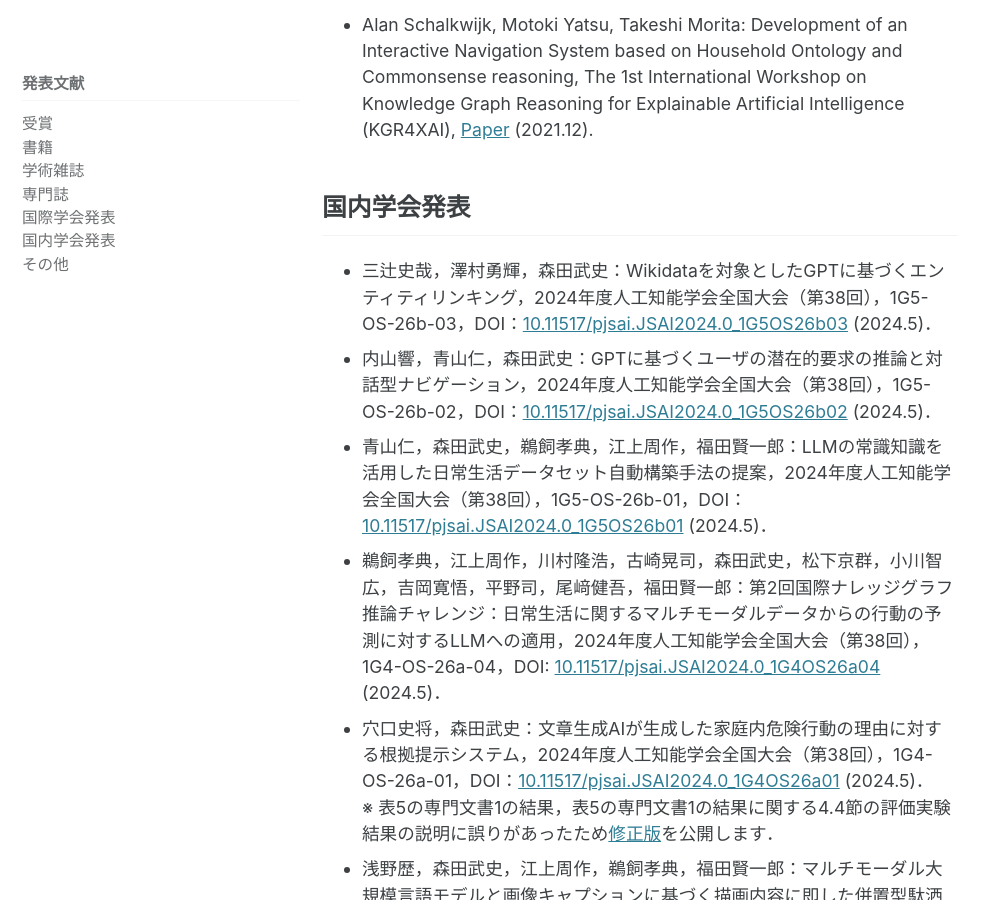
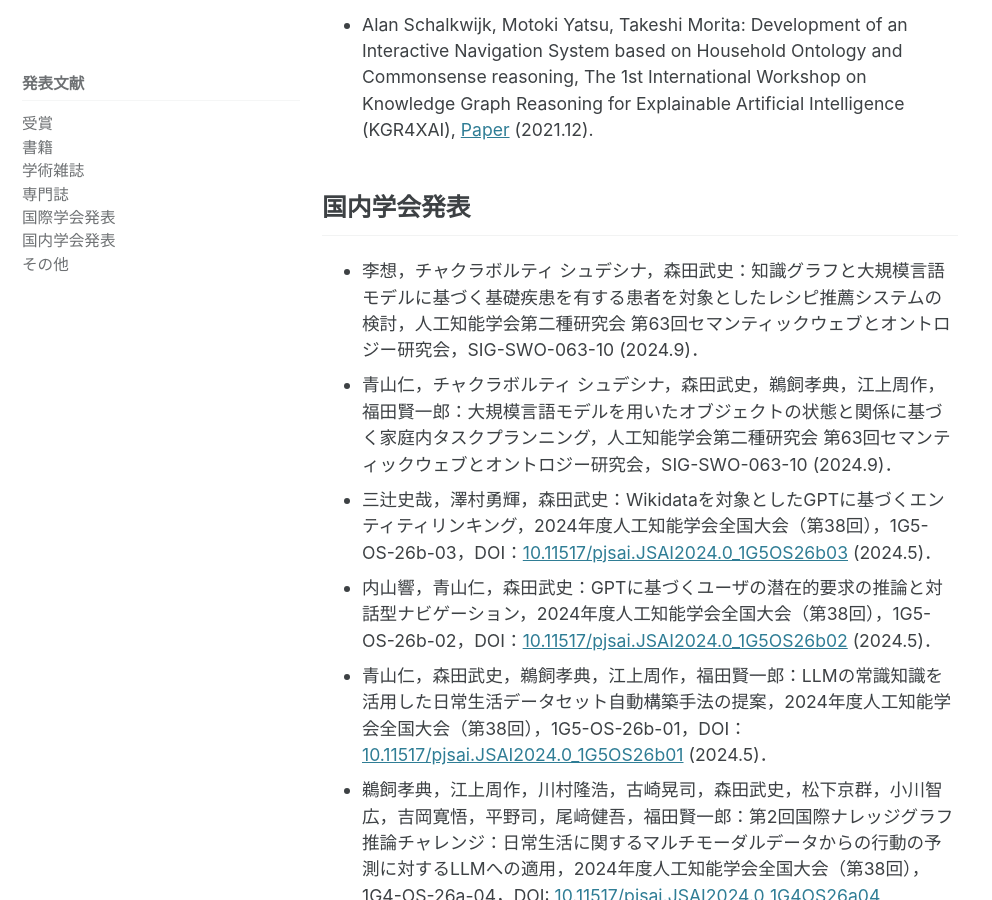
Before and after one commit to ke-lab-it-agu/ke-lab-it-agu.github.io, a Jekyll site: the page built from publications.md, in a window 1280 px wide and 900 px high, scrolled down 1967 px. Shown: the whole window, without its empty margins (0-992 px from the left). Built offline with Jekyll 4.4.1, drawn with Linux system fonts in a browser that asks for light colours; cached includes are drawn as plain includes.

Commit message:
update index and publications

```diff
--- a/publications.md
+++ b/publications.md
@@ -29,6 +29,8 @@ sidebar:
 * Alan Schalkwijk, Motoki Yatsu, Takeshi Morita: Development of an Interactive Navigation System based on Household Ontology and Commonsense reasoning, The 1st International Workshop on Knowledge Graph Reasoning for Explainable Artificial Intelligence (KGR4XAI), [Paper](https://kgr4xai.ikgrc.org/2021/papers/KGR4XAI_2021_paper_2_cr.pdf) (2021.12). <!-- 2021/12/6 -->
 
 ## 国内学会発表
+* 李想，チャクラボルティ シュデシナ，森田武史：知識グラフと大規模言語モデルに基づく基礎疾患を有する患者を対象としたレシピ推薦システムの検討，人工知能学会第二種研究会 第63回セマンティックウェブとオントロジー研究会，SIG-SWO-063-10 (2024.9)．<!-- 2024/9/5 -->
+* 青山仁，チャクラボルティ シュデシナ，森田武史，鵜飼孝典，江上周作，福田賢一郎：大規模言語モデルを用いたオブジェクトの状態と関係に基づく家庭内タスクプランニング，人工知能学会第二種研究会 第63回セマンティックウェブとオントロジー研究会，SIG-SWO-063-10 (2024.9)．<!-- 2024/9/5 -->
 * 三辻史哉，澤村勇輝，森田武史：Wikidataを対象としたGPTに基づくエンティティリンキング，2024年度人工知能学会全国大会（第38回），1G5-OS-26b-03，DOI：[10.11517/pjsai.JSAI2024.0_1G5OS26b03](https://doi.org/10.11517/pjsai.JSAI2024.0_1G5OS26b03) (2024.5)．<!-- 2024/5/28 -->
 * 内山響，青山仁，森田武史：GPTに基づくユーザの潜在的要求の推論と対話型ナビゲーション，2024年度人工知能学会全国大会（第38回），1G5-OS-26b-02，DOI：[10.11517/pjsai.JSAI2024.0_1G5OS26b02](https://doi.org/10.11517/pjsai.JSAI2024.0_1G5OS26b02) (2024.5)．<!-- 2024/5/28 -->
 * 青山仁，森田武史，鵜飼孝典，江上周作，福田賢一郎：LLMの常識知識を活用した日常生活データセット自動構築手法の提案，2024年度人工知能学会全国大会（第38回），1G5-OS-26b-01，DOI：[10.11517/pjsai.JSAI2024.0_1G5OS26b01](https://doi.org/10.11517/pjsai.JSAI2024.0_1G5OS26b01) (2024.5)．<!-- 2024/5/28 -->
```
Also changed, not shown: index.md (+1 -0 lines).
